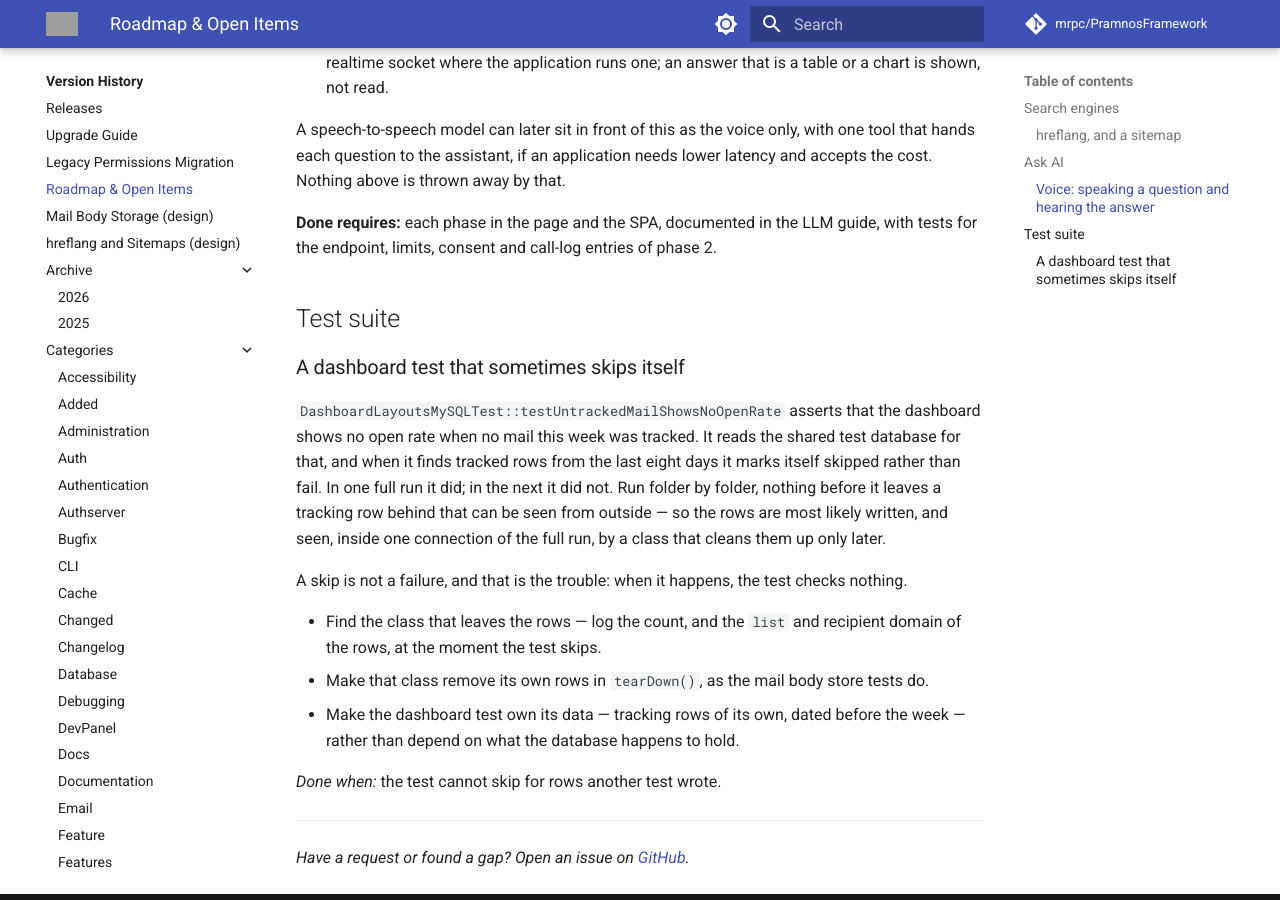
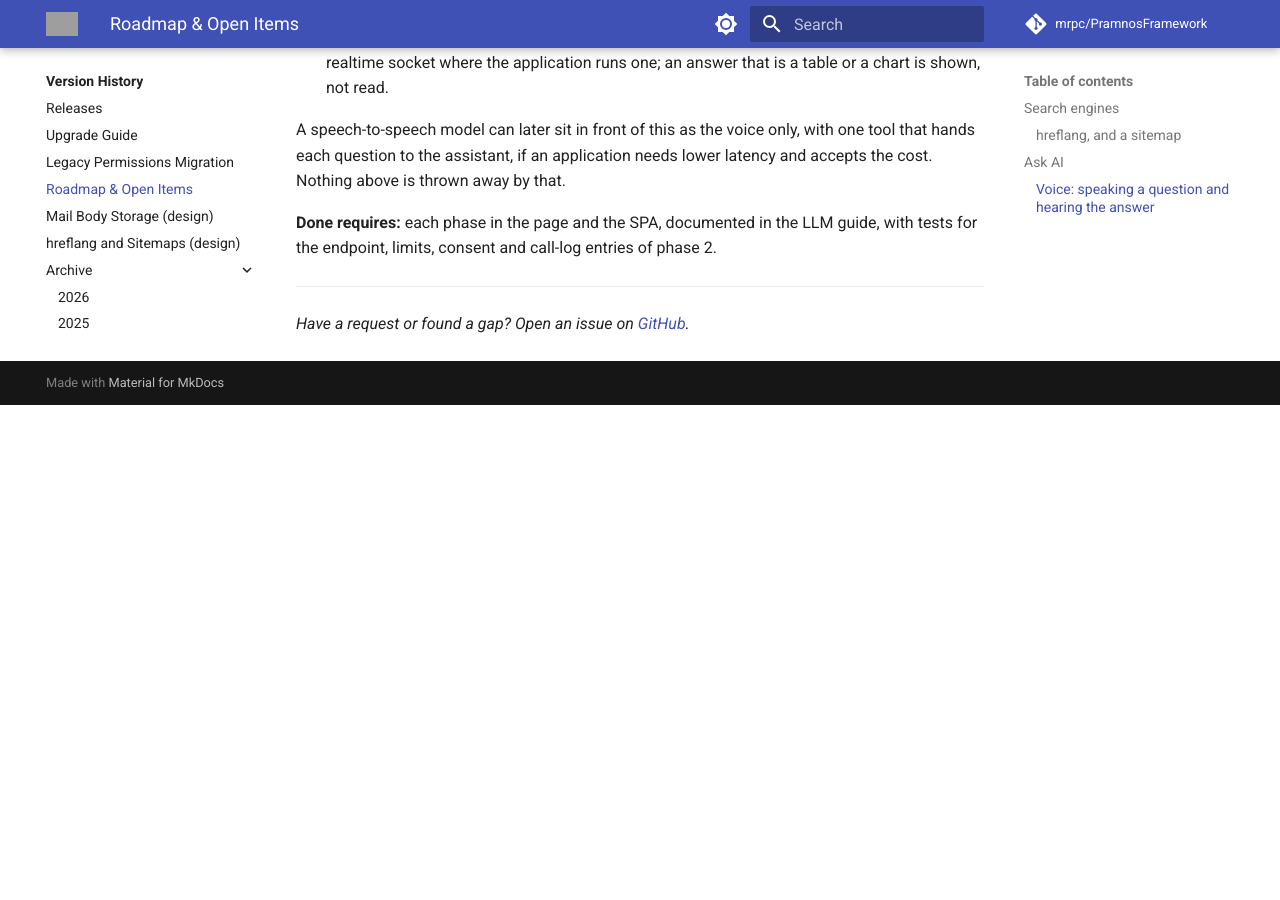
Before and after one commit to mrpc/PramnosFramework, an MkDocs documentation site: the page built from docs/Roadmap.md, in a window 1280 px wide and 900 px high, scrolled down 1917 px. Built offline with MkDocs 1.6.1 and Material for MkDocs 9.7.7, drawn with Linux system fonts in a browser that asks for light colours; comment, search, counter and statistics services are not loaded; after the commit the page ends 2322 px from its top, so only the background shows below that; grey boxes are pictures that could not be loaded.

```diff
--- a/docs/Roadmap.md
+++ b/docs/Roadmap.md
@@ -86,27 +86,6 @@
 **Done requires:** each phase in the page and the SPA, documented in the LLM guide, with tests for
 the endpoint, limits, consent and call-log entries of phase 2.
 
-## Test suite
-
-### A dashboard test that sometimes skips itself
-
-`DashboardLayoutsMySQLTest::testUntrackedMailShowsNoOpenRate` asserts that the dashboard shows
-no open rate when no mail this week was tracked. It reads the shared test database for that, and
-when it finds tracked rows from the last eight days it marks itself skipped rather than fail. In
-one full run it did; in the next it did not. Run folder by folder, nothing before it leaves a
-tracking row behind that can be seen from outside — so the rows are most likely written, and
-seen, inside one connection of the full run, by a class that cleans them up only later.
-
-A skip is not a failure, and that is the trouble: when it happens, the test checks nothing.
-
-- Find the class that leaves the rows — log the count, and the `list` and recipient domain of
-  the rows, at the moment the test skips.
-- Make that class remove its own rows in `tearDown()`, as the mail body store tests do.
-- Make the dashboard test own its data — tracking rows of its own, dated before the week — rather
-  than depend on what the database happens to hold.
-
-*Done when:* the test cannot skip for rows another test wrote.
-
 ---
 
 _Have a request or found a gap? Open an issue on
```
